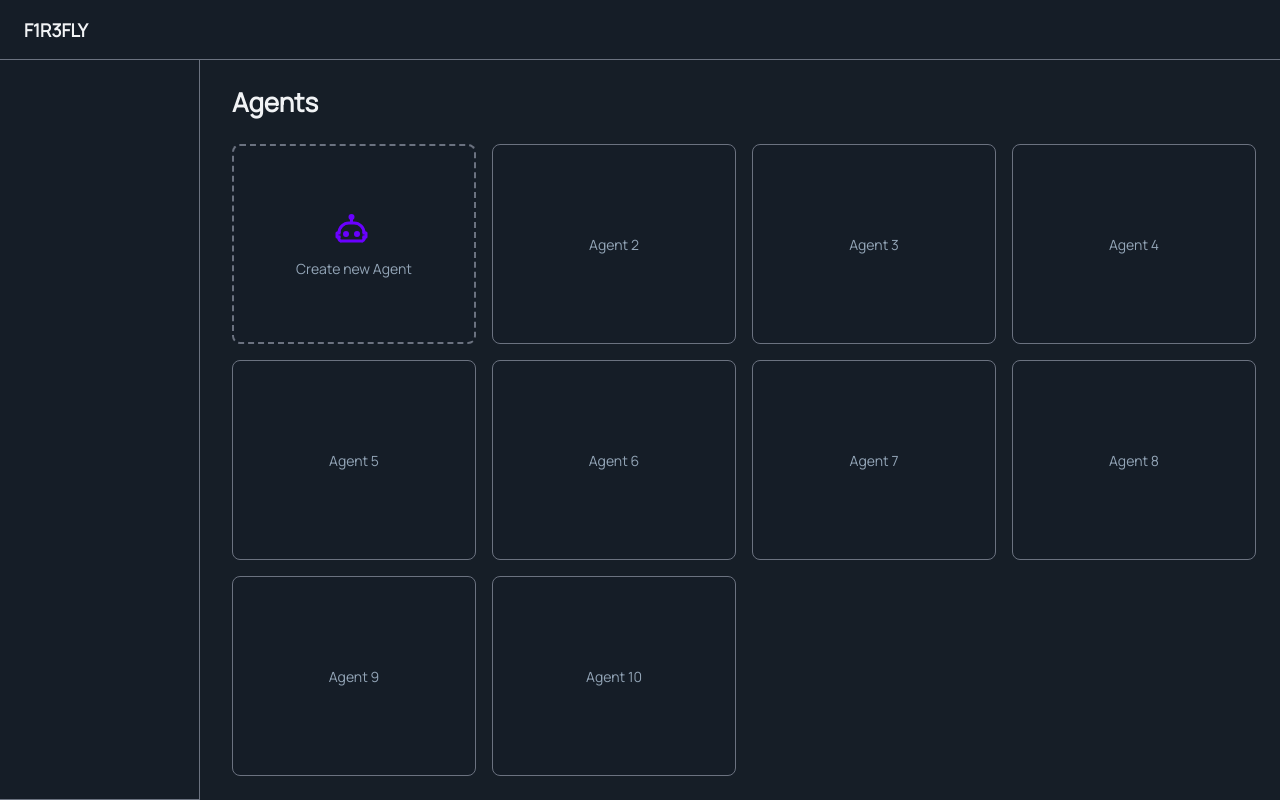
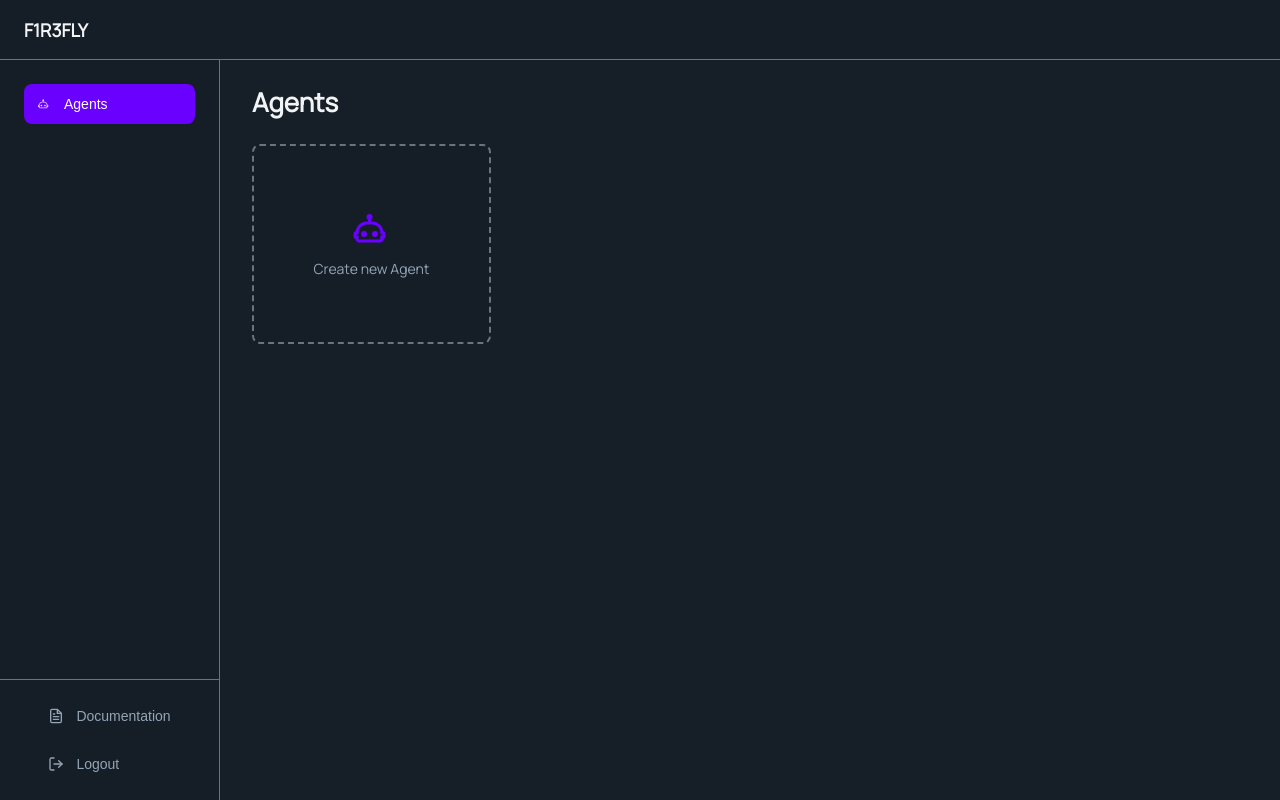
Before and after one commit to F1R3FLY-io/embers-frontend, a React (Vite) app in the folder apps/embers/: page /create in a window 1280 px wide. Built offline with nearby package versions, Linux system fonts and the light colour scheme.

Commit message:
create dashboard progress

```diff
--- a/apps/embers/src/pages/Create/Create.module.scss
+++ b/apps/embers/src/pages/Create/Create.module.scss
@@ -33,12 +33,32 @@
 }
 
 .dashboard {
-  width: 200px;
+  width: 220px;
   background-color: var(--background-neutral-overlay);
   border-right: 1px solid var(--border-color);
   padding: 24px;
   min-height: 100%;
   position: relative;
+}
+
+.dashboardTop {
+  margin-bottom: 24px;
+}
+
+.agentsButton {
+  background-color: #6a00ff !important;
+  padding: 12px !important;
+  color: white !important;
+  width: 100% !important;
+
+  &:hover {
+    background-color: #5a00e6 !important;
+    color: white !important;
+  }
+
+  svg {
+    stroke: white !important;
+  }
 }
 
 .contentArea {
@@ -55,7 +75,8 @@
 
 .gridContainer {
   display: grid;
-  grid-template-columns: repeat(auto-fit, minmax(200px, 1fr));
+  grid-template-columns: repeat(4, minmax(200px, 1fr));
+  grid-template-rows: repeat(3, minmax(150px, 1fr));
   gap: 16px;
   flex: 1;
 }
@@ -94,11 +115,48 @@
   justify-content: center;
 }
 
-.dashboardDivider {
+.dashboardColumn {
   position: absolute;
   bottom: 0;
   left: 0;
   width: 100%;
+  display: flex;
+  align-items: center;
+  flex-direction: column;
+}
+
+.dashboardDivider {
+  width: 100%;
   height: 1px;
   background-color: var(--border-color);
 }
+
+.dashboardButtons {
+  display: flex;
+  flex-direction: column;
+  gap: 24px;
+  padding: 24px;
+}
+
+.iconButton {
+  display: flex;
+  align-items: center;
+  gap: 12px;
+  padding: 4px;
+  background: none;
+  border: none;
+  color: var(--text-color-secondary);
+  cursor: pointer;
+  border-radius: 8px;
+  transition: all 0.2s ease;
+  font-size: 14px;
+}
+
+.iconButton:hover {
+  background-color: var(--background-neutral-overlay);
+  color: var(--text-color-primary);
+
+  svg {
+    stroke: white;
+  }
+}
--- a/apps/embers/src/pages/Create/Create.module.scss.d.ts
+++ b/apps/embers/src/pages/Create/Create.module.scss.d.ts
@@ -4,12 +4,17 @@ declare const classNames: {
   readonly appTitle: "appTitle";
   readonly mainContent: "mainContent";
   readonly dashboard: "dashboard";
+  readonly dashboardTop: "dashboardTop";
+  readonly agentsButton: "agentsButton";
   readonly contentArea: "contentArea";
   readonly contentHeader: "contentHeader";
   readonly gridContainer: "gridContainer";
   readonly gridBox: "gridBox";
   readonly createBox: "createBox";
   readonly robotIcon: "robotIcon";
+  readonly dashboardColumn: "dashboardColumn";
   readonly dashboardDivider: "dashboardDivider";
+  readonly dashboardButtons: "dashboardButtons";
+  readonly iconButton: "iconButton";
 };
 export = classNames;
--- a/apps/embers/src/pages/Create/Create.tsx
+++ b/apps/embers/src/pages/Create/Create.tsx
@@ -11,9 +11,53 @@ export default function Create() {
         </div>
       </div>
       <div className={styles.mainContent}>
-        <div className={styles.dashboard}>
+                <div className={styles.dashboard}>
           {/* Dashboard content will be added here */}
-          <div className={styles.dashboardDivider}></div>
+          <div className={styles.dashboardTop}>
+            <button className={`${styles.iconButton} ${styles.agentsButton}`}>
+              <svg width="16" height="16" viewBox="0 0 50 36" fill="none" xmlns="http://www.w3.org/2000/svg">
+                <path d="M10 22 A10 10 0 0 1 20 12 L25 12 A10 10 0 0 1 35 22" stroke="white" strokeWidth="2" fill="none"/>
+                <line x1="33.5" y1="22" x2="37" y2="22" stroke="white" strokeWidth="2"/>
+                <line x1="37" y1="22" x2="37" y2="26" stroke="white" strokeWidth="2" strokeLinecap="round" strokeLinejoin="round"/>
+                <line x1="37" y1="26" x2="33.5" y2="26" stroke="white" strokeWidth="2"/>
+                <line x1="35" y1="26" x2="35" y2="28.5" stroke="white" strokeWidth="2" />
+                <path d="M35 26 A3 3 0 0 1 33.5 30" stroke="white" strokeWidth="2" fill="none" strokeLinecap="round" strokeLinejoin="round"/>
+                <line x1="11.5" y1="30" x2="33.5" y2="30" stroke="white" strokeWidth="2"/>
+                <path d="M10 26 A3 3 0 0 0 11.5 30" stroke="white" strokeWidth="2" fill="none" strokeLinecap="round" strokeLinejoin="round"/>
+                <line x1="11.5" y1="26" x2="8" y2="26" stroke="white" strokeWidth="2"/>
+                <line x1="8" y1="26" x2="8" y2="22" stroke="white" strokeWidth="2" strokeLinecap="round" strokeLinejoin="round"/>
+                <line x1="8" y1="22" x2="11.5" y2="22" stroke="white" strokeWidth="2"/>
+                <line x1="22.5" y1="12" x2="22.5" y2="6" stroke="white" strokeWidth="2"/>
+                <circle cx="22.5" cy="6" r="2" fill="white"/>
+                <circle cx="17" cy="23" r="2" fill="white"/>
+                <circle cx="28" cy="23" r="2" fill="white"/>
+              </svg>
+              <span>Agents</span>
+            </button>
+          </div>
+          <div className={styles.dashboardColumn}>
+            <div className={styles.dashboardDivider}></div>
+            <div className={styles.dashboardButtons}>
+              <button className={styles.iconButton}>
+                <svg width="16" height="16" viewBox="0 0 24 24" fill="none" xmlns="http://www.w3.org/2000/svg">
+                  <path d="M14 2H6C4.9 2 4 2.9 4 4V20C4 21.1 4.9 22 6 22H18C19.1 22 20 21.1 20 20V8L14 2Z" stroke="currentColor" strokeWidth="2" fill="none"/>
+                  <path d="M14 2V8H20" stroke="currentColor" strokeWidth="2"/>
+                  <path d="M16 13H8" stroke="currentColor" strokeWidth="2" strokeLinecap="round"/>
+                  <path d="M16 17H8" stroke="currentColor" strokeWidth="2" strokeLinecap="round"/>
+                  <path d="M10 9H8" stroke="currentColor" strokeWidth="2" strokeLinecap="round"/>
+                </svg>
+                <span>Documentation</span>
+              </button>
+              <button className={styles.iconButton}>
+                <svg width="16" height="16" viewBox="0 0 24 24" fill="none" xmlns="http://www.w3.org/2000/svg">
+                  <path d="M9 21H5C4.46957 21 3.96086 20.7893 3.58579 20.4142C3.21071 20.0391 3 19.5304 3 19V5C3 4.46957 3.21071 3.96086 3.58579 3.58579C3.96086 3.21071 4.46957 3 5 3H9" stroke="currentColor" strokeWidth="2" strokeLinecap="round" strokeLinejoin="round"/>
+                  <path d="M16 17L21 12L16 7" stroke="currentColor" strokeWidth="2" strokeLinecap="round" strokeLinejoin="round"/>
+                  <path d="M21 12H9" stroke="currentColor" strokeWidth="2" strokeLinecap="round" strokeLinejoin="round"/>
+                </svg>
+                <span>Logout</span>
+              </button>
+            </div>
+          </div>
         </div>
         <div className={styles.contentArea}>
           <div className={styles.contentHeader}>
@@ -42,7 +86,7 @@ export default function Create() {
               </div>
               <Text type="secondary">Create new Agent</Text>
             </div>
-            {Array.from({ length: 9 }, (_, index) => (
+            {Array.from({ length: 0 }, (_, index) => (
               <div key={index + 1} className={styles.gridBox}>
                 <Text type="secondary">{"Agent " + (index + 2)}</Text>
               </div>
```
